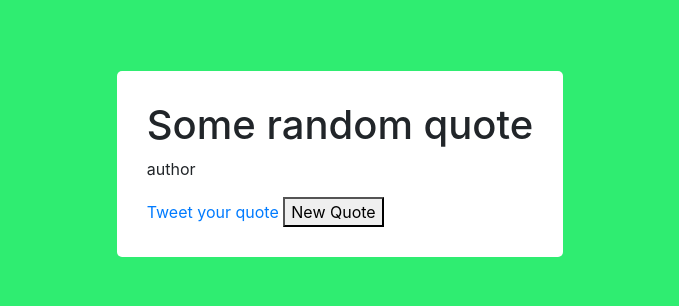
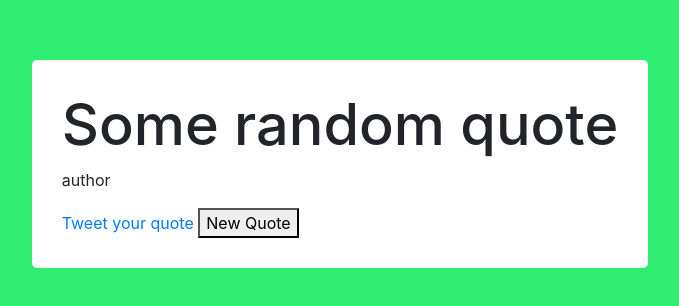
Before and after one commit to carlcorn/carlcorn.github.io, a plain HTML site: page random-quote-machine/index.html in a window 1280 px wide. Shown: the part 236-542 px from the top of the page, without its empty margins (300-979 px from the left). Drawn offline with nearby package versions, Linux system fonts and the light colour scheme.

Commit message:
change font size

```diff
--- a/random-quote-machine/style.css
+++ b/random-quote-machine/style.css
@@ -3,6 +3,9 @@ body {
   background-color: #2fed71;
 }
 
+h1 { font-size: 4.5vw; }
+h2 { font-size: 3.0vh; }
+p { font-size: 2vmin; }
 /* -----------------global classes */
 
 
@@ -16,6 +19,8 @@ body {
 
 #quote-box {
   /* max-width: 70vw; */
+  /* max-width: 100%; */
+  /* height: auto; */
   padding: 30px;
   margin: 0 auto;
   background-color: white;
```
